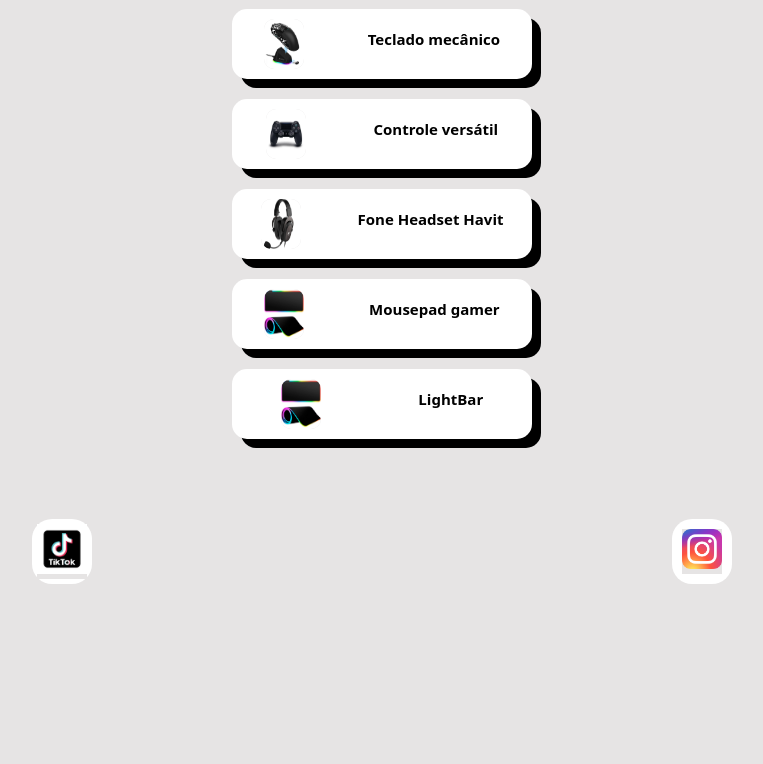
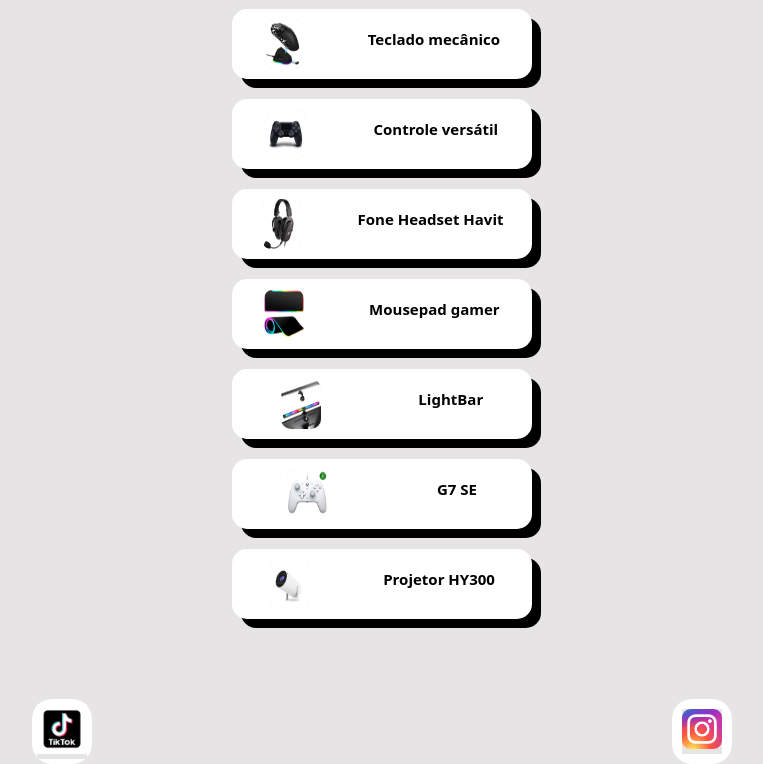
Before and after one commit to raul683/produtos-meu, a plain HTML site: page index.html in a window 1280 px wide. Shown: the part 483-1247 px from the top of the page, without its empty margins (258-1021 px from the left). Before the commit the page ends 1067 px from the top, so only its background shows below. Drawn offline with Linux system fonts and the light colour scheme; a web font is replaced by a local one.

Commit message:
Update index.html

```diff
--- a/index.html
+++ b/index.html
@@ -63,8 +63,21 @@
 
         <a href="https://s.shopee.com.br/20kavKuXwb">
             <div class="produto">
-            <img src="mouse pad.jpg" alt="">
+            <img src="ligh.jpg" alt="">
             <h2>LightBar</h2>
+        </div>
+        </a>
+
+        <a href="https://s.shopee.com.br/4Ap5XBnp">
+            <div class="produto">
+            <img src="g7 se.jpg" alt="">
+            <h2>G7 SE </h2>
+        </div>
+        </a>
+        <a href=" https://s.shopee.com.br/3VZOmbCWg2">
+            <div class="produto">
+            <img src="projetor.jpg" alt="">
+            <h2> Projetor HY300</h2>
         </div>
         </a>
 
```
